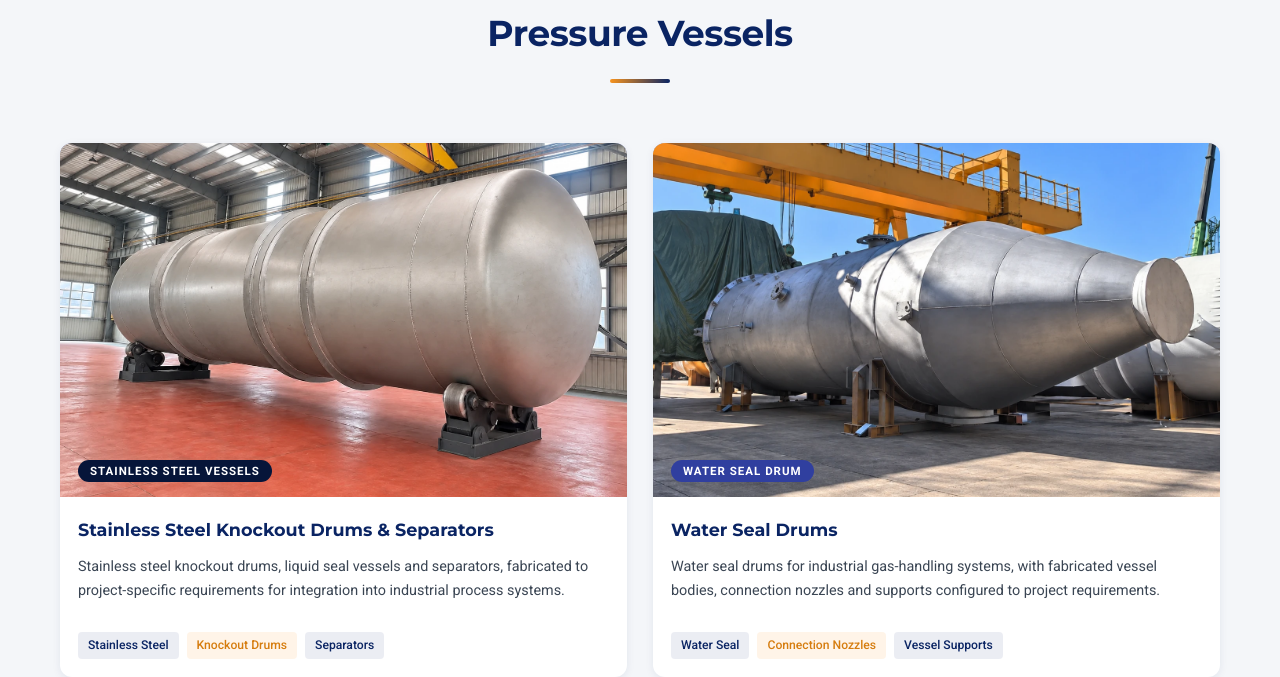
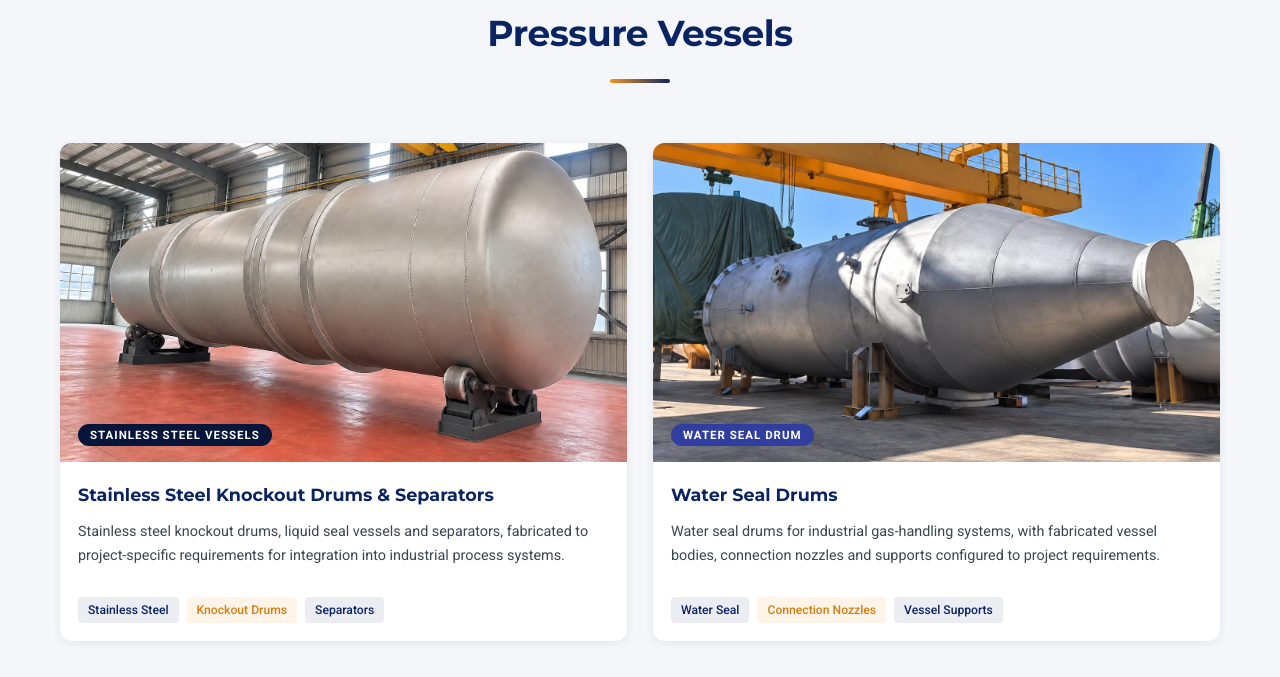
Before and after one commit to jackiejiao3/meem-website, a plain HTML site: page project-gallery.html in a window 1280 px wide. Shown: the part 4219-4896 px from the top of the page. Drawn offline with Linux system fonts and the light colour scheme.

Commit message:
Tighten pressure vessel crops to remove excess top and bottom background

```diff
--- a/project-gallery.html
+++ b/project-gallery.html
@@ -326,8 +326,8 @@
             </div>
             <div style="display:grid;grid-template-columns:repeat(auto-fit,minmax(min(100%,340px),1fr));gap:26px;">
                 <div style="background:var(--white);border-radius:var(--radius-lg);overflow:hidden;box-shadow:var(--shadow-sm);transition:var(--transition-normal);display:flex;flex-direction:column;" onmouseover="this.style.transform='translateY(-4px)';this.style.boxShadow='var(--shadow-md)'" onmouseout="this.style.transform='none';this.style.boxShadow='var(--shadow-sm)'">
-                    <div style="aspect-ratio:16/10;background:linear-gradient(135deg,#1a237e,#3949ab);display:flex;align-items:center;justify-content:center;position:relative;overflow:hidden;">
-                        <img src="images/project-stainless-vessel-background-43.webp" alt="Horizontal stainless steel vessel with formed heads and circumferential weld seams" width="1440" height="1080" loading="lazy" style="position:absolute;inset:0;width:100%;height:100%;object-fit:cover;object-position:center 80%;background:var(--off-white);" />
+                    <div style="aspect-ratio:16/9;background:linear-gradient(135deg,#1a237e,#3949ab);display:flex;align-items:center;justify-content:center;position:relative;overflow:hidden;">
+                        <img src="images/project-stainless-vessel-background-43.webp" alt="Horizontal stainless steel vessel with formed heads and circumferential weld seams" width="1440" height="1080" loading="lazy" style="position:absolute;inset:0;width:100%;height:100%;object-fit:cover;object-position:center 70%;background:var(--off-white);" />
                         <div style="position:absolute;bottom:14px;left:18px;">
                             <span style="background:var(--primary-dark);color:var(--white);padding:4px 12px;border-radius:20px;font-size:0.72rem;font-weight:700;text-transform:uppercase;letter-spacing:1px;">Stainless Steel Vessels</span>
                         </div>
@@ -345,8 +345,8 @@
                     </div>
                 </div>
                 <div style="background:var(--white);border-radius:var(--radius-lg);overflow:hidden;box-shadow:var(--shadow-sm);transition:var(--transition-normal);display:flex;flex-direction:column;" onmouseover="this.style.transform='translateY(-4px)';this.style.boxShadow='var(--shadow-md)'" onmouseout="this.style.transform='none';this.style.boxShadow='var(--shadow-sm)'">
-                    <div style="aspect-ratio:16/10;background:linear-gradient(135deg,#0d1642,#283593);display:flex;align-items:center;justify-content:center;position:relative;overflow:hidden;">
-                        <img class="water-seal-gallery-image" src="images/project-water-seal-drum.webp" alt="Horizontal water seal drum with connection nozzles and vessel supports in an outdoor fabrication area" width="1448" height="1086" loading="lazy" style="position:absolute;inset:0;width:100%;height:100%;object-fit:cover;object-position:center 80%;background:var(--off-white);" />
+                    <div style="aspect-ratio:16/9;background:linear-gradient(135deg,#0d1642,#283593);display:flex;align-items:center;justify-content:center;position:relative;overflow:hidden;">
+                        <img class="water-seal-gallery-image" src="images/project-water-seal-drum.webp" alt="Horizontal water seal drum with connection nozzles and vessel supports in an outdoor fabrication area" width="1448" height="1086" loading="lazy" style="position:absolute;inset:0;width:100%;height:100%;object-fit:cover;object-position:center 70%;background:var(--off-white);" />
                         <div style="position:absolute;bottom:14px;left:18px;">
                             <span style="background:#303f9f;color:var(--white);padding:4px 12px;border-radius:20px;font-size:0.72rem;font-weight:700;text-transform:uppercase;letter-spacing:1px;">Water Seal Drum</span>
                         </div>
```
